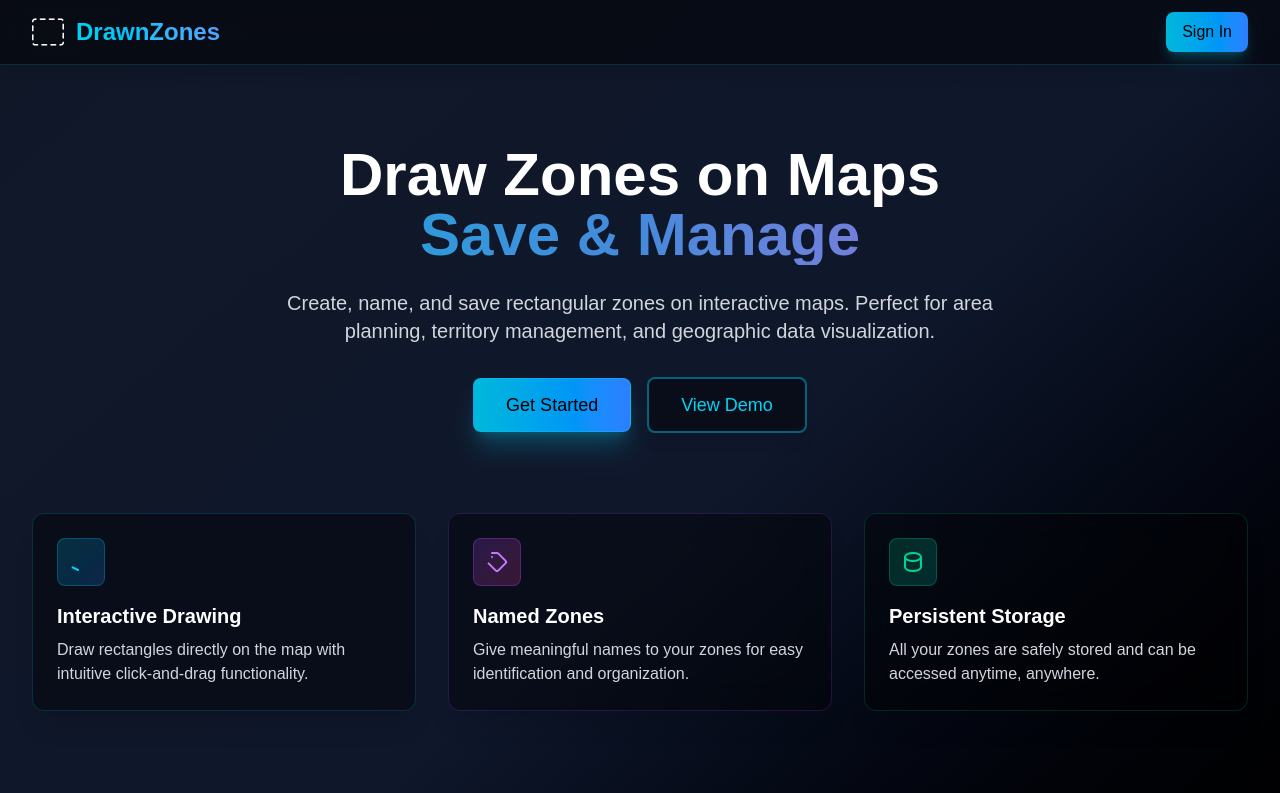
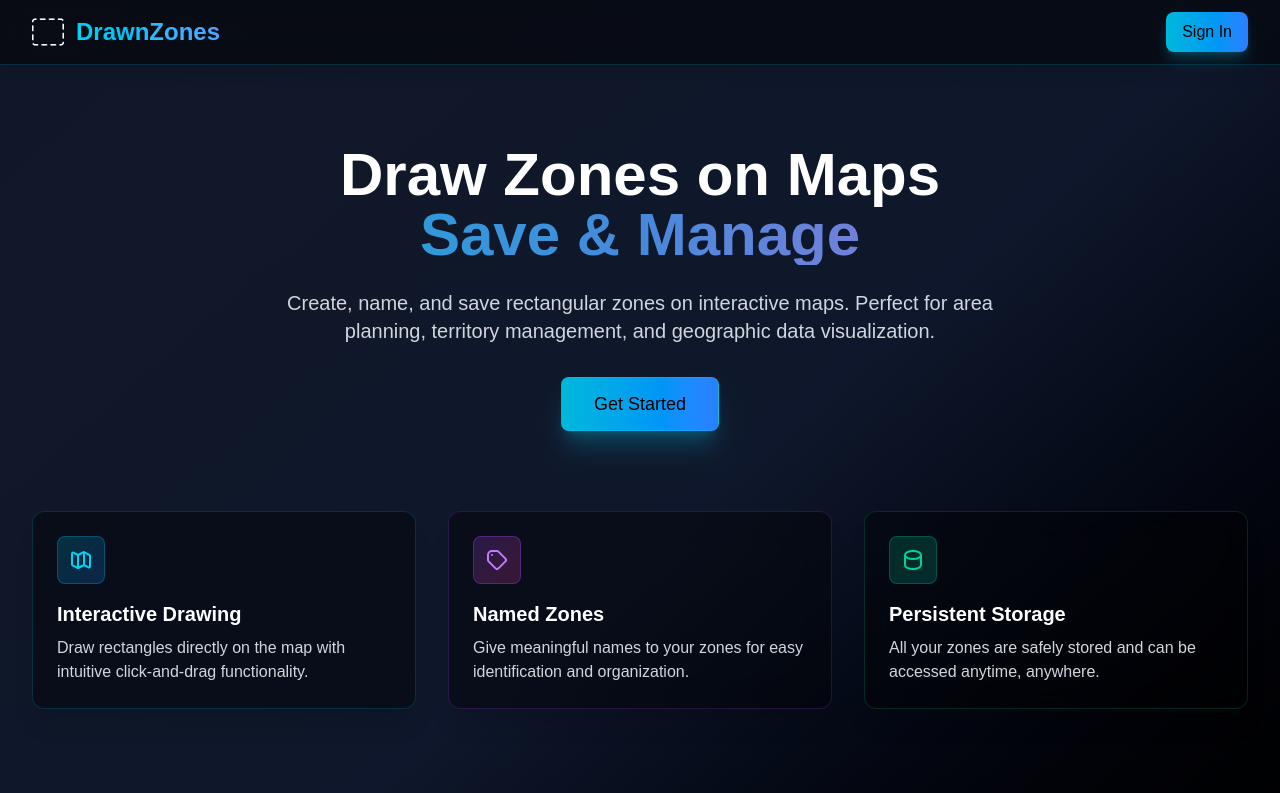
Before and after one commit to fcendesu/drawn-zones, a Next.js app in the folder frontend/: page / in a window 1280 px wide. Shown: the top 793 px of the page. Built offline with nearby package versions, Linux system fonts and the light colour scheme.

Commit message:
refactor: update landing page

```diff
--- a/frontend/src/app/page.tsx
+++ b/frontend/src/app/page.tsx
@@ -50,19 +50,13 @@ export default function LandingPage() {
             visualization.
           </p>
 
-          {/* CTA Buttons */}
-          <div className="flex flex-col sm:flex-row gap-4 justify-center items-center">
+          {/* Get Started Button */}
+          <div className="flex justify-center items-center">
             <Link
               href="/auth/signin"
-              className="bg-gradient-to-r from-cyan-500 to-blue-500 text-black px-8 py-3 rounded-lg hover:from-cyan-400 hover:to-blue-400 active:scale-95 active:shadow-inner transition-all duration-200 font-medium text-lg w-full sm:w-auto shadow-xl shadow-cyan-500/25 border border-cyan-400/30 transform hover:scale-105"
+              className="bg-gradient-to-r from-cyan-500 to-blue-500 text-black px-8 py-3 rounded-lg hover:from-cyan-400 hover:to-blue-400 active:scale-95 active:shadow-inner transition-all duration-200 font-medium text-lg shadow-xl shadow-cyan-500/25 border border-cyan-400/30 transform hover:scale-105"
             >
               Get Started
-            </Link>
-            <Link
-              href="/demo"
-              className="bg-black/40 backdrop-blur-sm text-cyan-400 px-8 py-3 rounded-lg border-2 border-cyan-500/50 hover:bg-cyan-500/10 hover:border-cyan-400 active:scale-95 active:bg-cyan-500/20 transition-all duration-200 font-medium text-lg w-full sm:w-auto shadow-lg transform hover:scale-105"
-            >
-              View Demo
             </Link>
           </div>
         </div>
@@ -81,7 +75,7 @@ export default function LandingPage() {
                   strokeLinecap="round"
                   strokeLinejoin="round"
                   strokeWidth={2}
-                  d="M9 20l-5.447-2.724A1 1 0 713 16.382V5.618a1 1 0 011.447-.894L9 7m0 13l6-3m-6 3V7m6 10l4.553 2.276A1 1 0 0021 18.382V7.618a1 1 0 00-1.447-.894L15 4m0 13V4m-6 3l6-3"
+                  d="M9 20l-5.447-2.724A1 1 0 013 16.382V5.618a1 1 0 011.447-.894L9 7m0 13l6-3m-6 3V7m6 10l4.553 2.276A1 1 0 0021 18.382V7.618a1 1 0 00-1.447-.894L15 4m0 13V4m-6 3l6-3"
                 />
               </svg>
             </div>
@@ -106,7 +100,7 @@ export default function LandingPage() {
                   strokeLinecap="round"
                   strokeLinejoin="round"
                   strokeWidth={2}
-                  d="M7 7h.01M7 3h5c.512 0 1.024.195 1.414.586l7 7a2 2 0 010 2.828l-7 7a2 2 0 01-2.828 0l-7-7A1.994 1.994 0 713 12V7a4 4 0 014-4z"
+                  d="M7 7h.01M7 3h5c.512 0 1.024.195 1.414.586l7 7a2 2 0 010 2.828l-7 7a2 2 0 01-2.828 0l-7-7A1.994 1.994 0 013 12V7a4 4 0 014-4z"
                 />
               </svg>
             </div>
```
